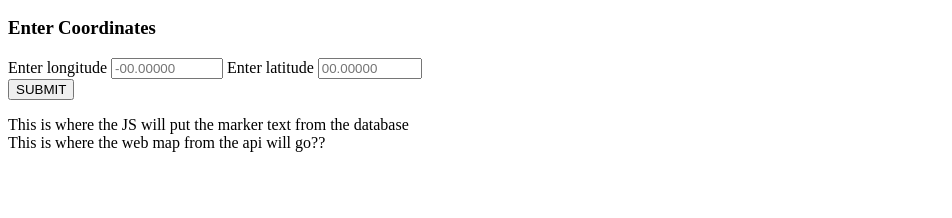
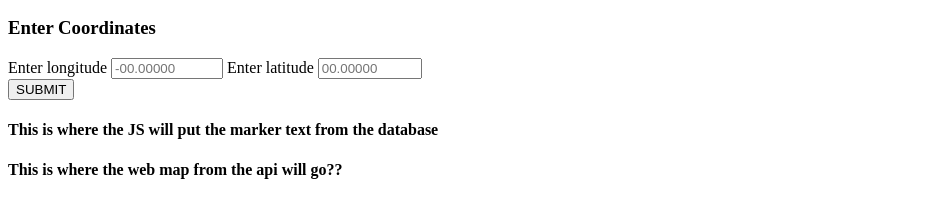
Before and after one commit to schmitz1193/Detour-For-History, a website: page public/index.html in a window 1280 px wide. Shown: the part 96-314 px from the top of the page, without its empty margins (0-952 px from the left). Drawn offline with Linux system fonts and the light colour scheme.

Commit message:
created divs for output

```diff
--- a/public/app.js
+++ b/public/app.js
@@ -2,8 +2,8 @@
 document.getElementById("submitCoords").addEventListener("click", function(){
   alert("show coords??");
 var longitude = document.getElementById("long").value;
+console.log("longitude ", longitude);
 alert("show long" + longitude);
-console.log("longitude ", longitude);
 
 var latitude = document.getElementById("lat").value;
 // values are showing in url but the following two lines are not working!!??
@@ -13,7 +13,7 @@ console.log("latitude ", latitude);
 
 });
 
-console.log("What is happening?");
+// console.log("What is happening?");
 
 
 // document.getElementById("markerText").innerHTML = Text;
--- a/public/index.html
+++ b/public/index.html
@@ -25,9 +25,11 @@
       <button id="submitCoords" type="submit" value="SUBMIT">SUBMIT</button>
     </form>
 
-    <div id="markerText">This is where the JS will put the marker text from the database</div>
+    <div id="markerText"></div>
+    <h4>This is where the JS will put the marker text from the database</h4>
 
-    <div id="webMap">This is where the web map from the api will go??</div>
+    <div id="webMap"></div>
+    <h4>This is where the web map from the api will go??</h4>
 
 
 
```
